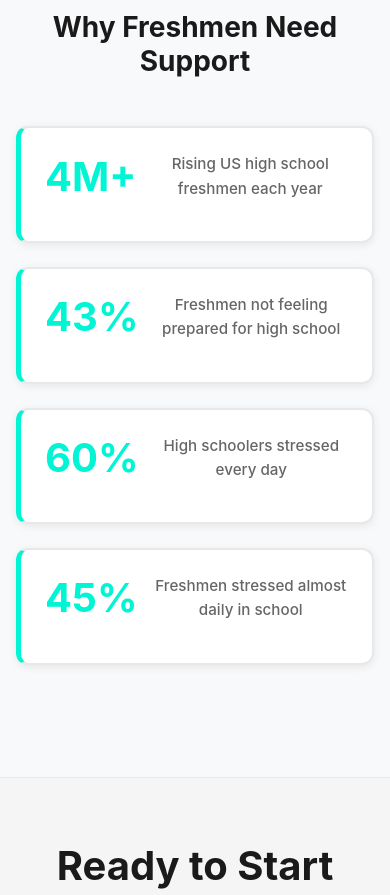
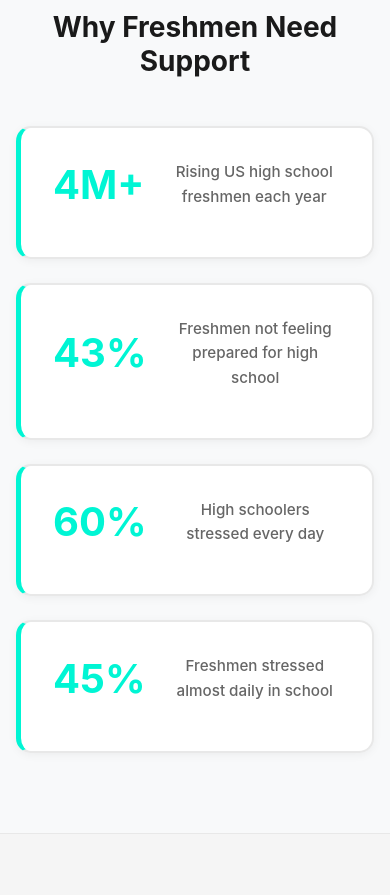
Before and after one commit to Nithin-Manikandan/val-website, a React (Vite) app: page / in a window 390 px wide. Shown: the part 2560-3455 px from the top of the page. Built offline with nearby package versions, Linux system fonts and the light colour scheme.

Commit message:
Fix stats grid layout: scope AdminDashboard CSS to prevent overriding Home page 2x2 grid

```diff
--- a/src/pages/AdminDashboard.css
+++ b/src/pages/AdminDashboard.css
@@ -327,7 +327,7 @@ td {
 }
 
 /* Stats Grid for Admin Dashboard */
-.stats-grid {
+.admin-dashboard .stats-grid {
   display: grid;
   grid-template-columns: repeat(3, 1fr);
   gap: 1.5rem;
@@ -335,18 +335,18 @@ td {
 }
 
 @media (max-width: 992px) {
-  .stats-grid {
+  .admin-dashboard .stats-grid {
     grid-template-columns: repeat(2, 1fr);
   }
 }
 
 @media (max-width: 768px) {
-  .stats-grid {
+  .admin-dashboard .stats-grid {
     grid-template-columns: 1fr;
   }
 }
 
-.stats-grid .stat-card {
+.admin-dashboard .stats-grid .stat-card {
   background: white;
   padding: 1.5rem;
   border-radius: 12px;
@@ -357,12 +357,12 @@ td {
   transition: all 0.3s ease;
 }
 
-.stats-grid .stat-card:hover {
+.admin-dashboard .stats-grid .stat-card:hover {
   transform: translateY(-4px);
   box-shadow: 0 4px 16px rgba(0, 0, 0, 0.12);
 }
 
-.stats-grid .stat-icon {
+.admin-dashboard .stats-grid .stat-icon {
   width: 60px;
   height: 60px;
   border-radius: 50%;
@@ -376,7 +376,7 @@ td {
   flex-shrink: 0;
 }
 
-.stats-grid .stat-info h3 {
+.admin-dashboard .stats-grid .stat-info h3 {
   font-size: 2rem;
   margin: 0;
   background: linear-gradient(135deg, #00f5d4 0%, #00d4aa 100%);
@@ -385,7 +385,7 @@ td {
   background-clip: text;
 }
 
-.stats-grid .stat-info p {
+.admin-dashboard .stats-grid .stat-info p {
   margin: 0;
   color: var(--gray-color);
   font-size: 0.9rem;
```
